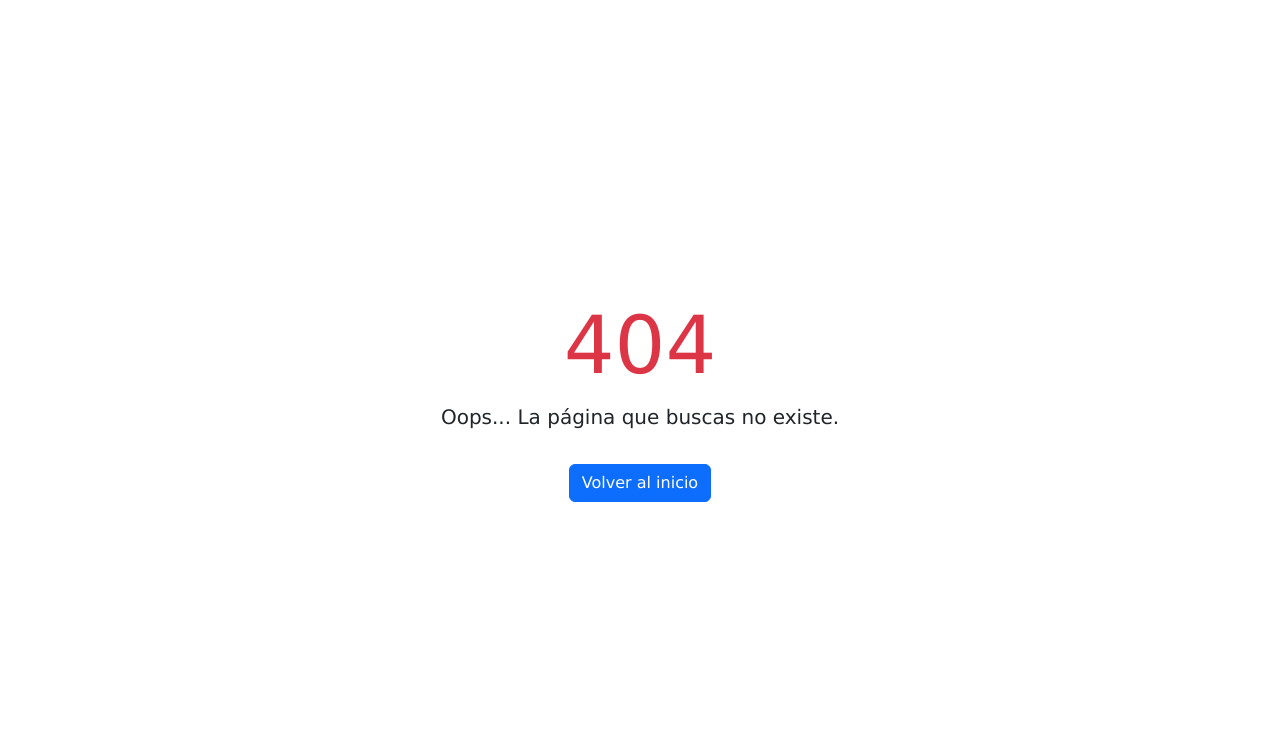
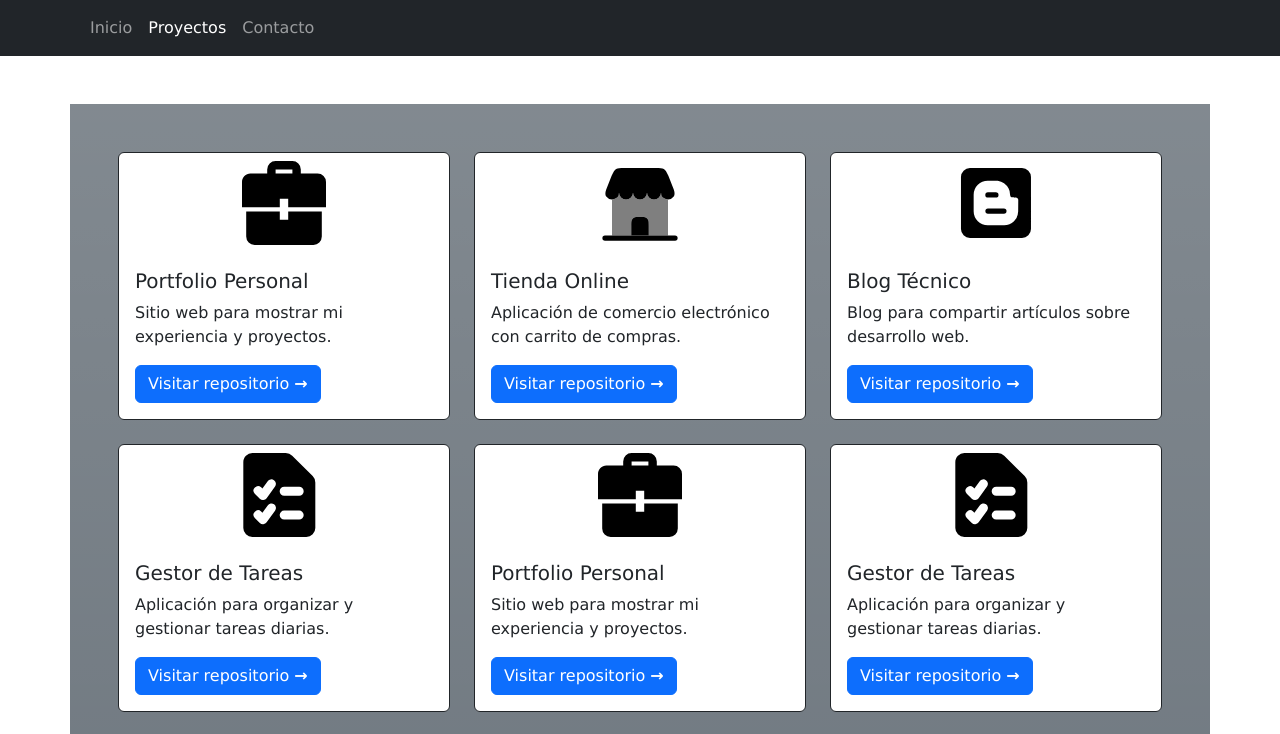
Before and after one commit to gonzaga24/mi-portfolio, a React (Vite) app in the folder alex-portfolio/: page /mi-portfolio/projects in a window 1280 px wide. Before the commit this address had no page. Shown: the top 734 px of the page. Built offline with nearby package versions, Linux system fonts and the light colour scheme.

Commit message:
Portfolio desplegado v5

```diff
--- a/alex-portfolio/src/App.jsx
+++ b/alex-portfolio/src/App.jsx
@@ -16,7 +16,7 @@ function App() {
       {isError && <Header />}
       <main className="flex-grow-1">
           <Routes>
-          <Route path="/mi-portfolio" element={<HomePage />} />
+          <Route path="/" element={<HomePage />} />
           <Route path="/contact" element={<ContactPage />} />
           <Route path="/projects" element={<ProjectsPage />} />
           <Route path="*" element={<ErrorPage/>} />
--- a/alex-portfolio/src/components/ProjectCard.jsx
+++ b/alex-portfolio/src/components/ProjectCard.jsx
@@ -10,7 +10,7 @@ function ProjectCard(props) {
   //Elemento que mostramos al usuario
   return (
     <div className="card border-dark">
-      <img src={proyecto.imagen} height={100} alt="portada del proyecto" className="card-img-top p-2" />
+      <img src={`${import.meta.env.BASE_URL}${proyecto.imagen}`} height={100} alt="portada del proyecto" className="card-img-top p-2" />
       <div className="card-body">
         <h5 className="card-title"> {proyecto.titulo} </h5> {/* titulo del proyecto*/}
         <p className="card-text"> {proyecto.descripcion} </p> {/* breve descripción del proyecto */}
--- a/alex-portfolio/src/listaProyectos.json
+++ b/alex-portfolio/src/listaProyectos.json
@@ -3,28 +3,28 @@
     "id": 1,
     "titulo": "Portfolio Personal",
     "descripcion": "Sitio web para mostrar mi experiencia y proyectos.",
-    "imagen": "/assets/portfolio.svg",
+    "imagen": "assets/portfolio.svg",
     "repositorio": "https://github.com/gonzaga24"
   },
   {
     "id": 2,
     "titulo": "Tienda Online",
     "descripcion": "Aplicación de comercio electrónico con carrito de compras.",
-    "imagen": "/assets/tienda.svg",
+    "imagen": "assets/tienda.svg",
     "repositorio": "https://github.com/gonzaga24"
   },
   {
     "id": 3,
     "titulo": "Blog Técnico",
     "descripcion": "Blog para compartir artículos sobre desarrollo web.",
-    "imagen": "/assets/blog.svg",
+    "imagen": "assets/blog.svg",
     "repositorio": "https://github.com/gonzaga24"
   },
   {
     "id": 4,
     "titulo": "Gestor de Tareas",
     "descripcion": "Aplicación para organizar y gestionar tareas diarias.",
-    "imagen": "/assets/tareas.svg",
+    "imagen": "assets/tareas.svg",
     "repositorio": "https://github.com/gonzaga24"
   }
 ]
--- a/alex-portfolio/src/main.jsx
+++ b/alex-portfolio/src/main.jsx
@@ -4,7 +4,7 @@ import 'bootstrap/dist/css/bootstrap.min.css';
 import { BrowserRouter } from 'react-router-dom';
 
 createRoot(document.getElementById('root')).render(
-    <BrowserRouter>
+    <BrowserRouter basename='/mi-portfolio'>
       <App />
     </BrowserRouter>
 )
--- a/alex-portfolio/src/pages/ContactPage.jsx
+++ b/alex-portfolio/src/pages/ContactPage.jsx
@@ -1,4 +1,5 @@
 import { useForm, ValidationError } from "@formspree/react";
+import { Link } from "react-router-dom";
 
 function ContactPage() {
   const [state, handleSubmit] = useForm("movlqkrv");
@@ -22,9 +23,9 @@ function ContactPage() {
                             <p>¡Tu mensaje ha sido enviado correctamente!</p>
                         </div>
                         <div className="modal-footer">
-                            <a href="/" className="btn btn-primary">
-                                Volver al inicio
-                            </a>
+                            <Link to="/" className="btn btn-primary">
+                              Volver al inicio
+                            </Link>
                         </div>
                     </div>
                 </div>
```
